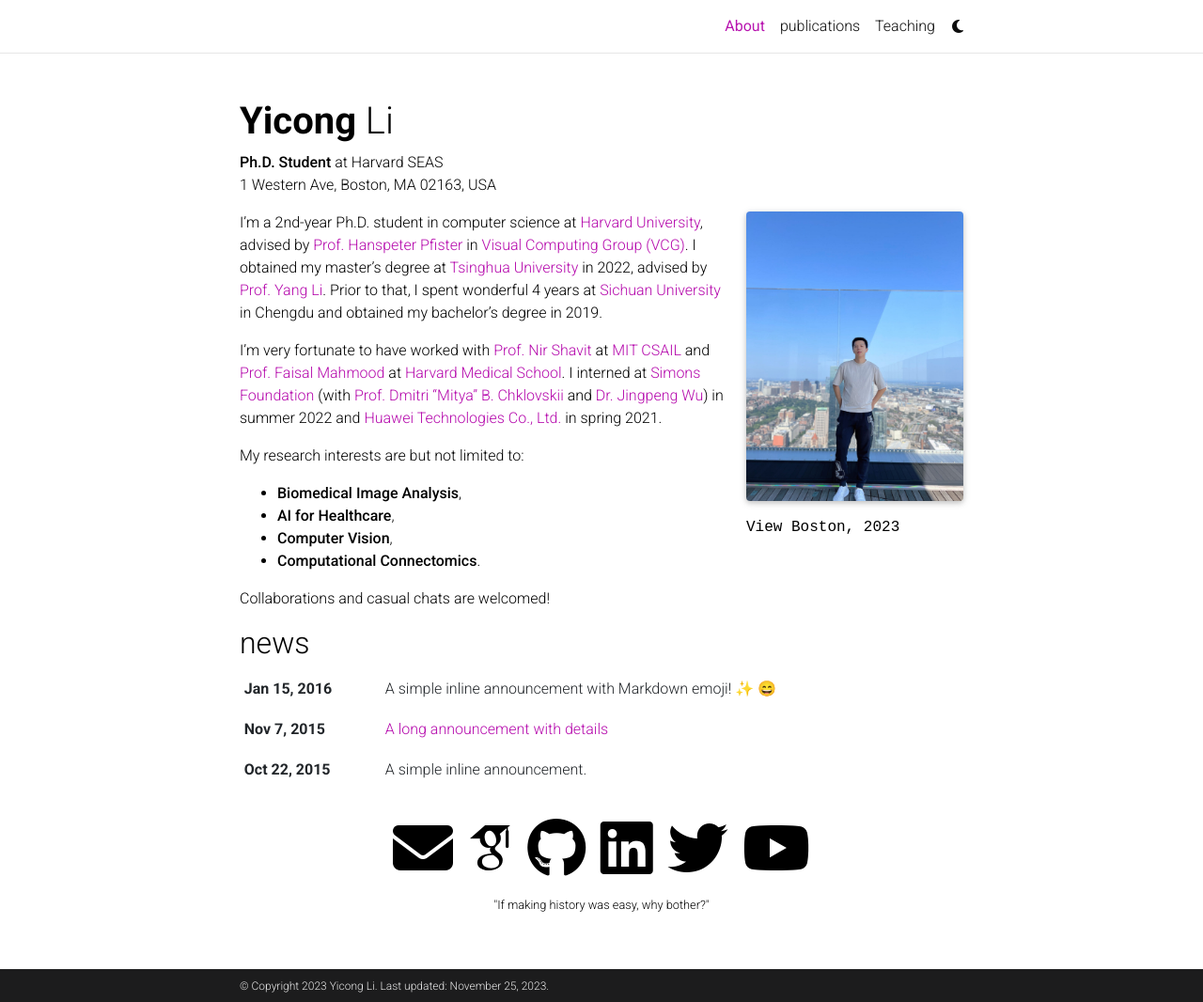
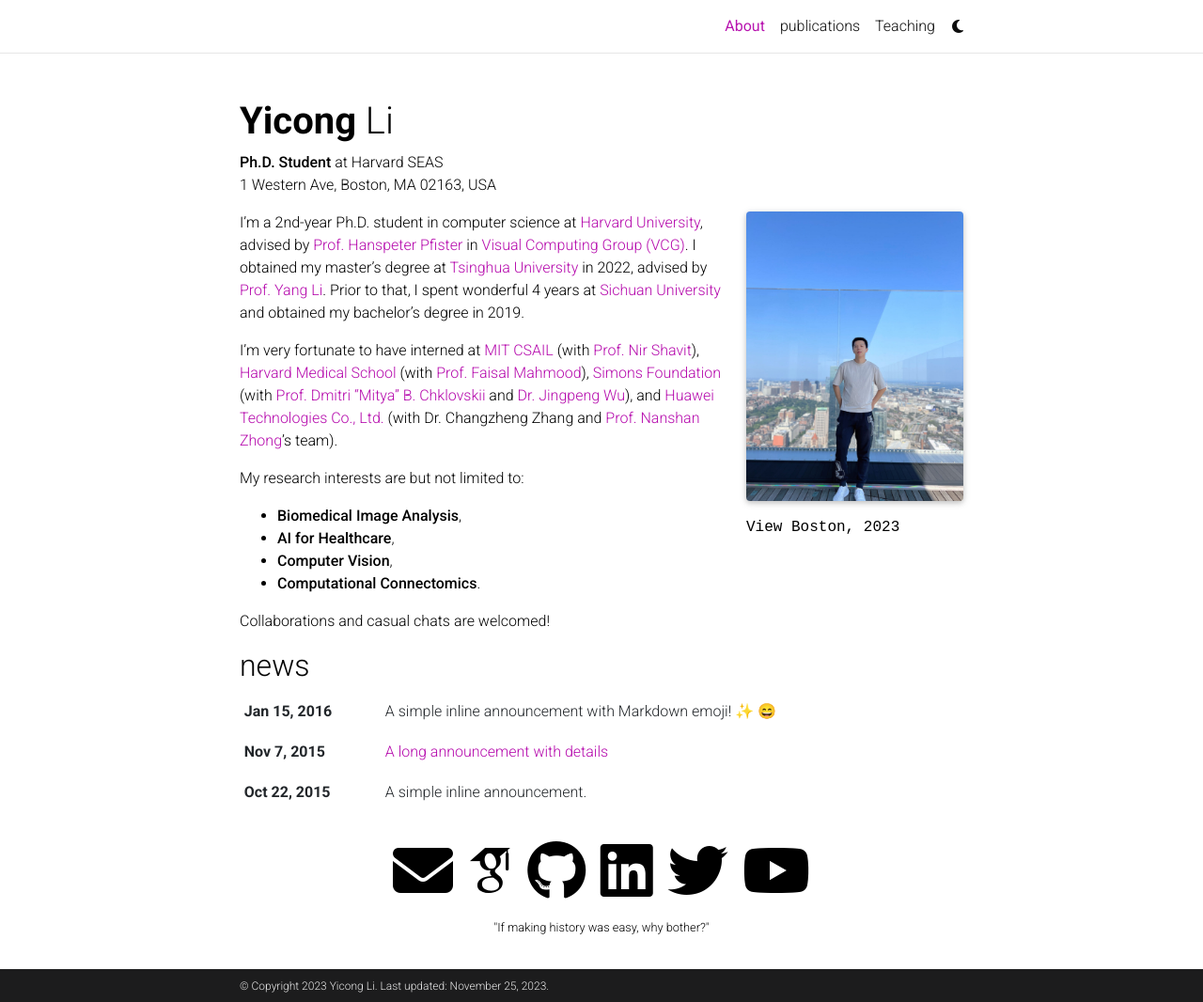
Before and after one commit to Yicong-Li/Yicong-Li.github.io, a Jekyll site: the page built from _pages/about.md, in a window 1280 px wide and 1066 px high. Shown: the whole window at 94% size. Built offline with Jekyll 4.4.1, drawn with Linux system fonts in a browser that asks for light colours; full-size pictures stand in for the smaller copies a plugin makes; emoji names are drawn with the system emoji font; some web fonts are replaced; comment, search, counter and statistics services are not loaded; a style sheet for code colours, icons or effects is not loaded.

Commit message:
change main page

```diff
--- a/_pages/about.md
+++ b/_pages/about.md
@@ -17,9 +17,9 @@
 social: true  # includes social icons at the bottom of the page
 ---
 
-I'm a 2nd-year Ph.D. student in computer science at [Harvard University](https://www.harvard.edu/), advised by [Prof. Hanspeter Pfister](https://scholar.google.com/citations?user=VWX-GMAAAAAJ&hl=en) in [Visual Computing Group (VCG)](https://vcg.seas.harvard.edu/). I obtained my master's degree at [Tsinghua University](https://www.tsinghua.edu.cn/en/) in 2022, advised by [Prof. Yang Li](http://yangli-feasibility.com/home/). Prior to that, I spent wonderful 4 years at [Sichuan University](https://en.scu.edu.cn/) in Chengdu and obtained my bachelor's degree in 2019.
+I'm a 2nd-year Ph.D. student in computer science at [Harvard University](https://www.harvard.edu/), advised by [Prof. Hanspeter Pfister](https://scholar.google.com/citations?user=VWX-GMAAAAAJ&hl=en) in [Visual Computing Group (VCG)](https://vcg.seas.harvard.edu/). I obtained my master's degree at [Tsinghua University](https://www.tsinghua.edu.cn/en/) in 2022, advised by [Prof. Yang Li](http://yangli-feasibility.com/home/). Prior to that, I spent wonderful 4 years at [Sichuan University](https://en.scu.edu.cn/) and obtained my bachelor's degree in 2019.
 
-I'm very fortunate to have worked with [Prof. Nir Shavit](https://people.csail.mit.edu/shanir/) at [MIT CSAIL](https://www.csail.mit.edu/) and [Prof. Faisal Mahmood](https://faisal.ai/) at [Harvard Medical School](https://hms.harvard.edu/). I interned at [Simons Foundation](https://www.simonsfoundation.org/) (with [Prof. Dmitri "Mitya" B. Chklovskii](https://neural-circuits-and-algorithms.github.io/) and [Dr. Jingpeng Wu](https://www.simonsfoundation.org/people/jingpeng-wu/)) in summer 2022 and [Huawei Technologies Co., Ltd.](https://www.huawei.com/en/) in spring 2021.
+I'm very fortunate to have interned at [MIT CSAIL](https://www.csail.mit.edu/) (with [Prof. Nir Shavit](https://people.csail.mit.edu/shanir/)), [Harvard Medical School](https://hms.harvard.edu/) (with [Prof. Faisal Mahmood](https://faisal.ai/)), [Simons Foundation](https://www.simonsfoundation.org/) (with [Prof. Dmitri "Mitya" B. Chklovskii](https://neural-circuits-and-algorithms.github.io/) and [Dr. Jingpeng Wu](https://scholar.google.com/citations?user=ZB6o8OMAAAAJ&hl=en)), and [Huawei Technologies Co., Ltd.](https://www.huawei.com/en/) (with Dr. Changzheng Zhang and [Prof. Nanshan Zhong](https://en.wikipedia.org/wiki/Zhong_Nanshan)'s team).
 
 My research interests are but not limited to:
 * **Biomedical Image Analysis**,
```
